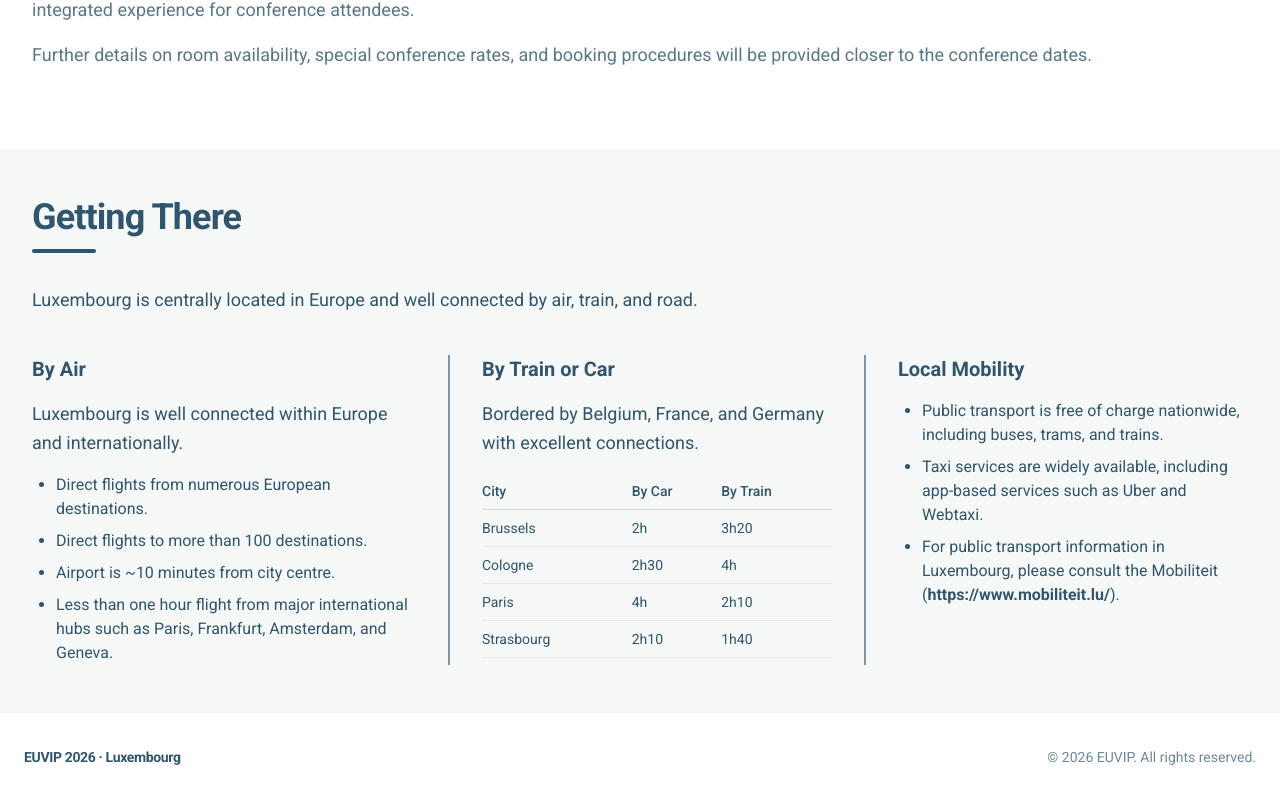
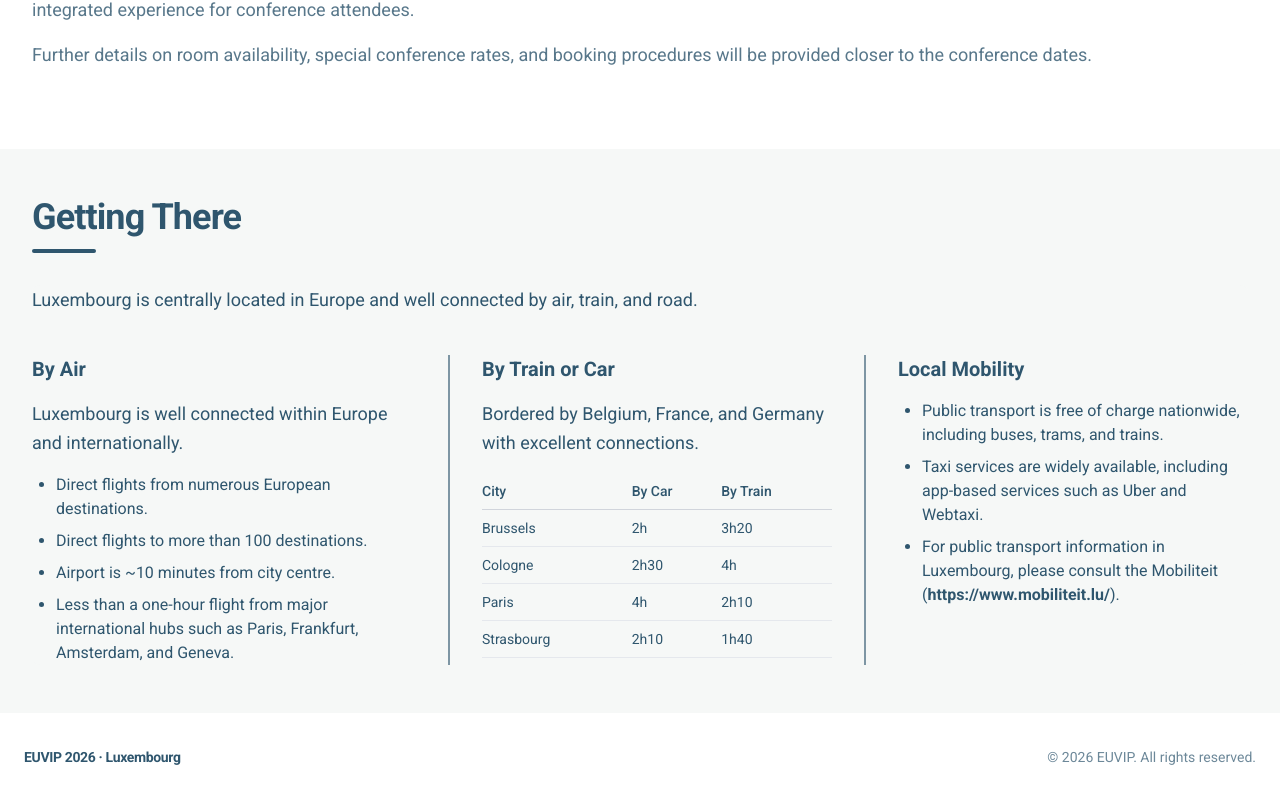
Before and after one commit to euvip2026/euvip2026.github.io, a Next.js app: page /attend in a window 1280 px wide. Shown: the part 2246-3047 px from the top of the page. Built offline with nearby package versions, Linux system fonts and the light colour scheme; no server answers.

Commit message:
Fixed typo in the attend session.

```diff
--- a/src/app/attend/page.tsx
+++ b/src/app/attend/page.tsx
@@ -180,7 +180,7 @@ export default function AttendPage() {
                     <li>Direct flights to more than 100 destinations.</li>
                     <li>Airport is ~10 minutes from city centre.</li>
                     <li>
-                      Less than one hour flight from major international hubs such as Paris, Frankfurt, Amsterdam, and
+                      Less than a one-hour flight from major international hubs such as Paris, Frankfurt, Amsterdam, and
                       Geneva.
                     </li>
                   </ul>
```
